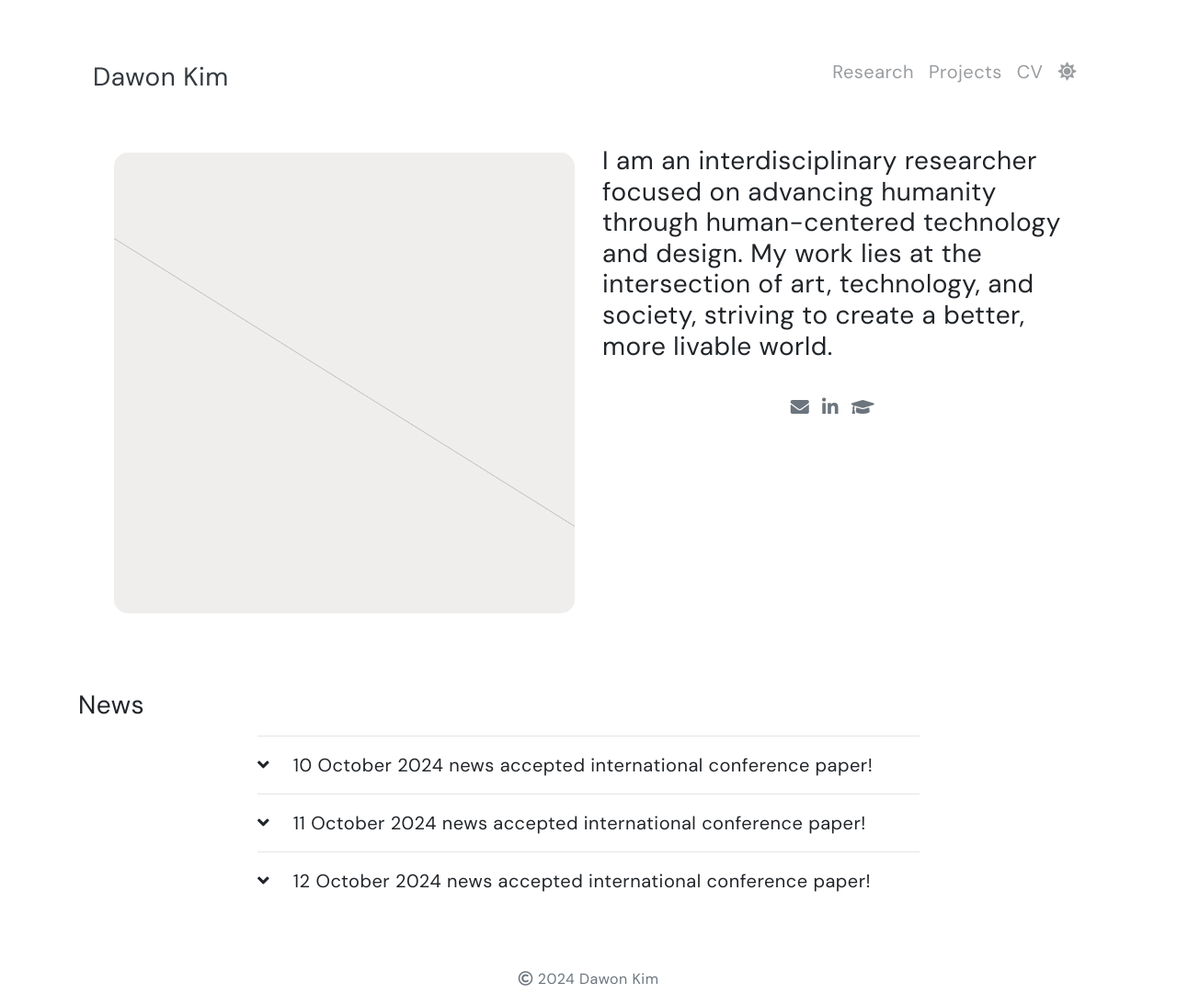
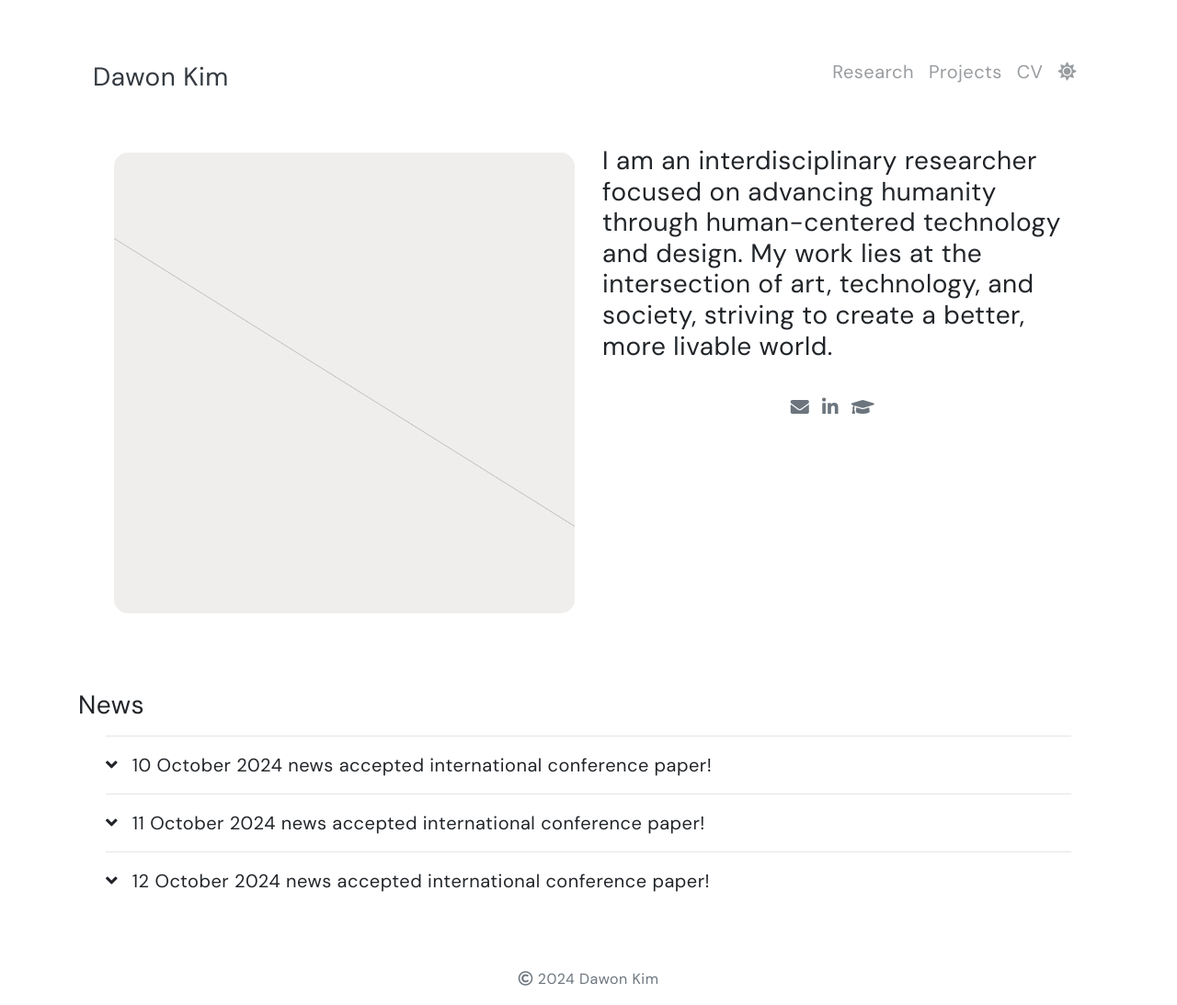
Before and after one commit to dawonkimhci/dawonkimhci.github.io, a Jekyll site: the page built from pages/index.md, in a window 1280 px wide. Shown: the whole page at 92% size. Built offline with Jekyll 4.4.1, drawn with Linux system fonts in a browser that asks for light colours.

Commit message:
Update index.md

```diff
--- a/pages/index.md
+++ b/pages/index.md
@@ -7,12 +7,12 @@ permalink: /
 <br>
 <!-- NEWS -->
 <h3>News</h3>
-<div id="newsContent" style="max-width: 800px; margin: 0 auto; padding: 0 40px;">
+<div id="newsContent" style="max-width: 1200px; margin: 0 auto; padding: 0 30px;"> <!-- 좌우 간격을 늘림 -->
     <ul style="list-style-type: none; padding-left: 0;">
         <li class="news-item" style="line-height: 1.5;">
             <hr id="line1">
             <i class="fas fa-angle-down" style="cursor: pointer; margin-right: 10px;" onclick="toggleDescription('desc1')"></i>
-            <span class="news-title" onclick="toggleDescription('desc1')" style="cursor: pointer;">10 October 2024 news accepted international conference paper!</span>
+            <span onclick="toggleDescription('desc1')" style="cursor: pointer;">10 October 2024 news accepted international conference paper!</span>
             <div id="desc1" class="description" style="display: none; margin-left: 20px;">
                 * description for 10 October 2024 news
             </div>
@@ -20,7 +20,7 @@ permalink: /
         <li class="news-item" style="line-height: 1.5;">
             <hr id="line2">
             <i class="fas fa-angle-down" style="cursor: pointer; margin-right: 10px;" onclick="toggleDescription('desc2')"></i>
-            <span class="news-title" onclick="toggleDescription('desc2')" style="cursor: pointer;">11 October 2024 news accepted international conference paper!</span>
+            <span onclick="toggleDescription('desc2')" style="cursor: pointer;">11 October 2024 news accepted international conference paper!</span>
             <div id="desc2" class="description" style="display: none; margin-left: 20px;">
                 * description for 11 October 2024 news
             </div>
@@ -28,22 +28,13 @@ permalink: /
         <li class="news-item" style="line-height: 1.5;">
             <hr id="line3">
             <i class="fas fa-angle-down" style="cursor: pointer; margin-right: 10px;" onclick="toggleDescription('desc3')"></i>
-            <span class="news-title" onclick="toggleDescription('desc3')" style="cursor: pointer;">12 October 2024 news accepted international conference paper!</span>
+            <span onclick="toggleDescription('desc3')" style="cursor: pointer;">12 October 2024 news accepted international conference paper!</span>
             <div id="desc3" class="description" style="display: none; margin-left: 20px;">
                 * description for 12 October 2024 news
             </div>
         </li>
     </ul>
 </div>
-
-<style>
-    .news-title {
-        display: inline-block;
-        text-indent: -24px;  /* 아이콘 크기만큼 음수 값으로 들여쓰기 조정 */
-        padding-left: 34px;  /* 아이콘과 텍스트 사이에 여백을 주기 위해 padding 추가 */
-        vertical-align: top;
-    }
-</style>
 
 <script>
     function toggleDescription(descId) {
@@ -62,5 +53,4 @@ permalink: /
     }
 </script>
 
-
 <br>
```
